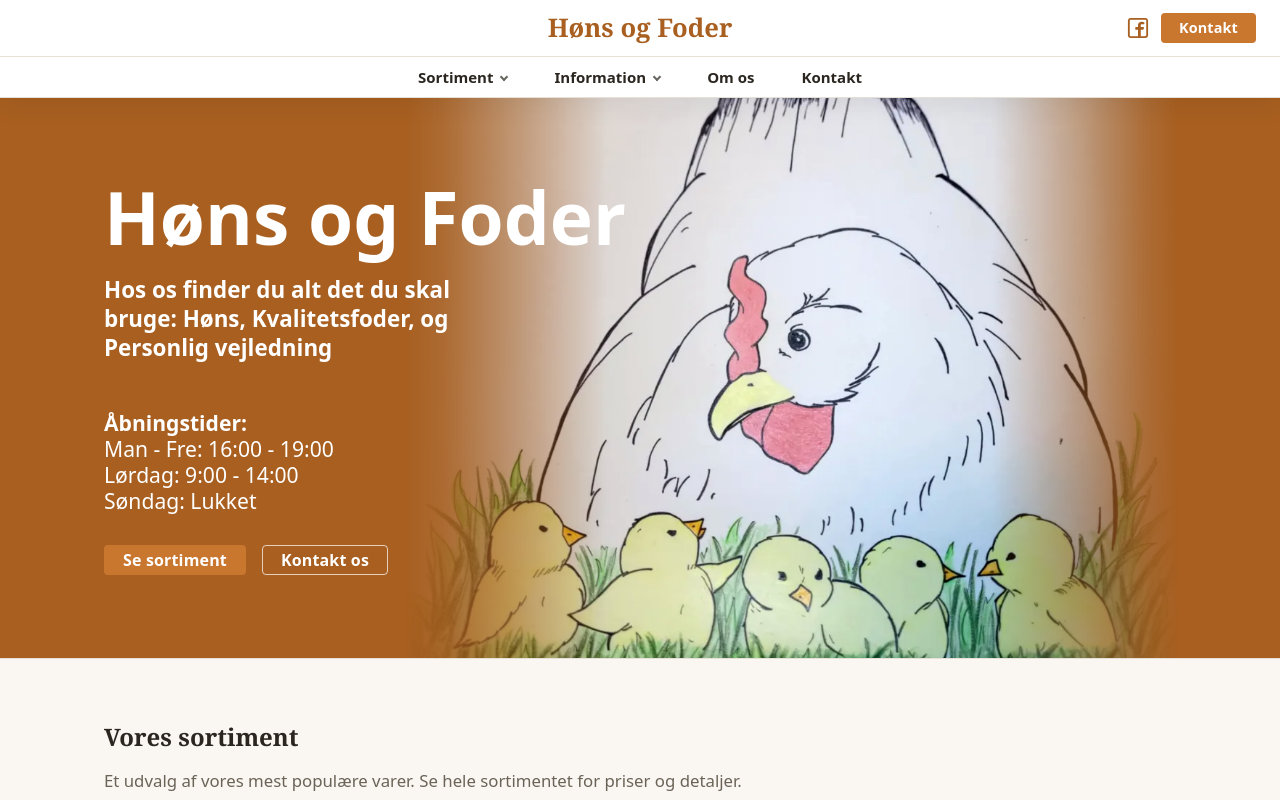
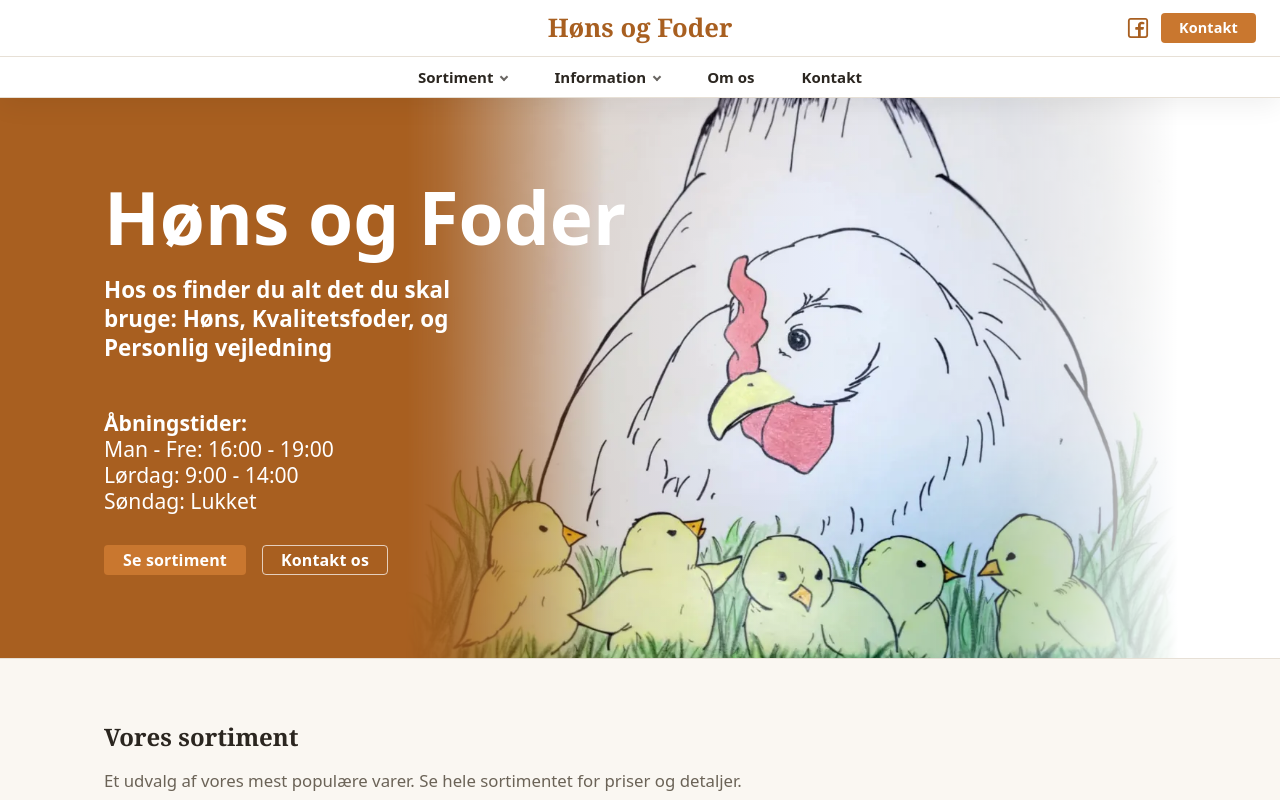
Before and after one commit to Bean-Machinie/Hoens-og-Foder-hjemmeside, a React (Vite) app: page / in a window 1280 px wide. Shown: the top 800 px of the page. Built offline with nearby package versions, Linux system fonts and the light colour scheme.

Commit message:
Refine hero image overlay and top panel background

```diff
--- a/src/components/layout/TopPanel.module.css
+++ b/src/components/layout/TopPanel.module.css
@@ -2,10 +2,9 @@
   position: sticky;
   top: 0;
   z-index: 100;
-  background-color: color-mix(in srgb, var(--color-surface) 94%, transparent);
+  background-color: var(--color-surface);
   border-bottom: 1px solid var(--color-border);
   box-shadow: 0 8px 24px rgba(0, 0, 0, 0.06);
-  backdrop-filter: blur(14px);
 }
 
 .topBar {
--- a/src/pages/home/sections/Hero.module.css
+++ b/src/pages/home/sections/Hero.module.css
@@ -1,4 +1,6 @@
 .hero {
+  --hero-image-inset: clamp(4rem, 8vw, 10rem);
+
   position: relative;
   isolation: isolate;
   min-height: clamp(460px, 70svh, 620px);
@@ -7,11 +9,22 @@
   border-bottom: 1px solid var(--color-border);
 }
 
+.hero::after {
+  position: absolute;
+  inset-block: 0;
+  right: 0;
+  z-index: 0;
+  width: var(--hero-image-inset);
+  background: var(--color-surface);
+  content: '';
+  pointer-events: none;
+}
+
 .imageWrap {
   position: absolute;
-  right: clamp(4rem, 8vw, 10rem);
+  right: var(--hero-image-inset);
   bottom: -2%;
-  z-index: -1;
+  z-index: 0;
   height: 112%;
   aspect-ratio: 1065 / 865;
   overflow: hidden;
@@ -23,10 +36,7 @@
     rgba(0, 0, 0, 0.12) 5%,
     rgba(0, 0, 0, 0.5) 14%,
     #000 26%,
-    #000 76%,
-    rgba(0, 0, 0, 0.5) 88%,
-    rgba(0, 0, 0, 0.12) 96%,
-    transparent 100%
+    #000 100%
   );
   mask-image: linear-gradient(
     90deg,
@@ -34,10 +44,7 @@
     rgba(0, 0, 0, 0.12) 5%,
     rgba(0, 0, 0, 0.5) 14%,
     #000 26%,
-    #000 76%,
-    rgba(0, 0, 0, 0.5) 88%,
-    rgba(0, 0, 0, 0.12) 96%,
-    transparent 100%
+    #000 100%
   );
 }
 
@@ -55,6 +62,22 @@
   content: '';
 }
 
+.imageWrap::after {
+  position: absolute;
+  inset: 0;
+  z-index: 2;
+  background:
+    linear-gradient(
+      90deg,
+      transparent 0%,
+      transparent 68%,
+      color-mix(in srgb, var(--color-surface) 18%, transparent) 78%,
+      color-mix(in srgb, var(--color-surface) 62%, transparent) 90%,
+      var(--color-surface) 100%
+    );
+  content: '';
+}
+
 .image {
   width: 100%;
   height: 100%;
@@ -64,6 +87,8 @@
 }
 
 .inner {
+  position: relative;
+  z-index: 2;
   width: 100%;
   max-width: none;
   min-height: inherit;
```
